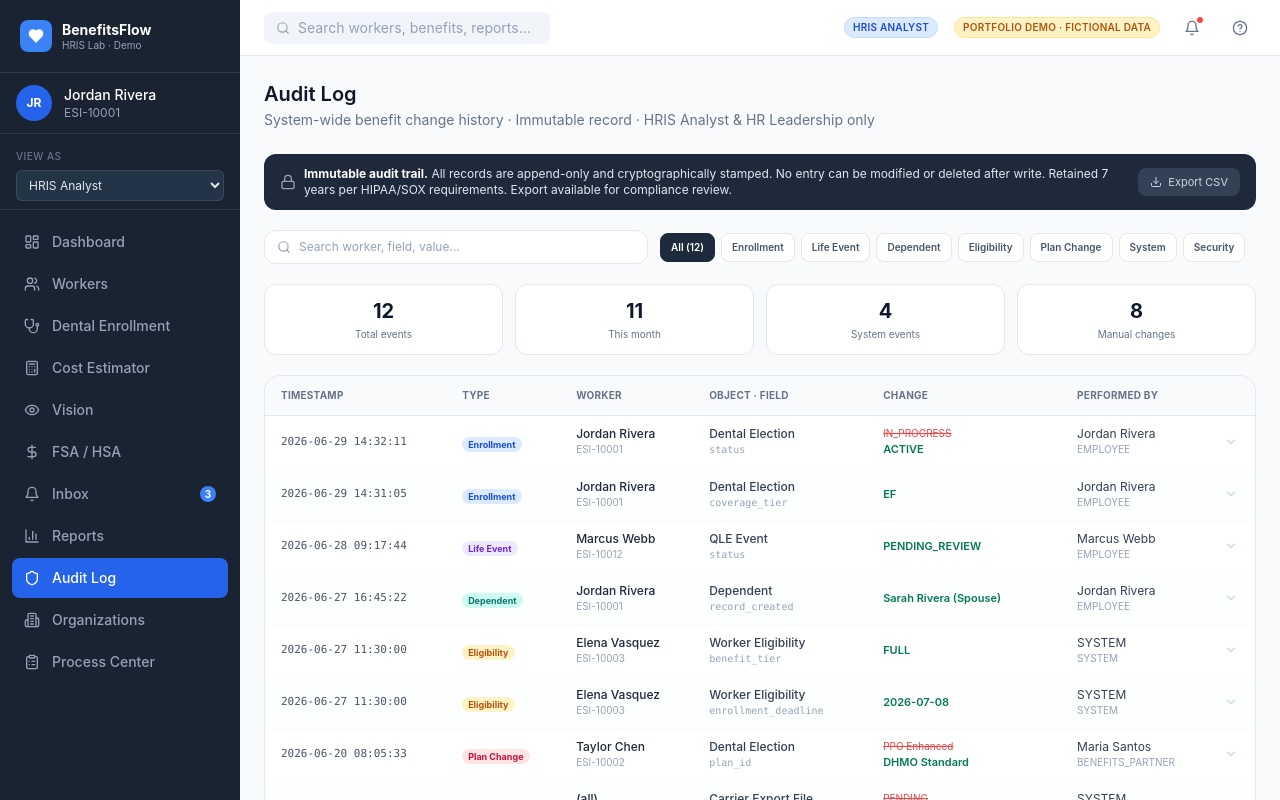
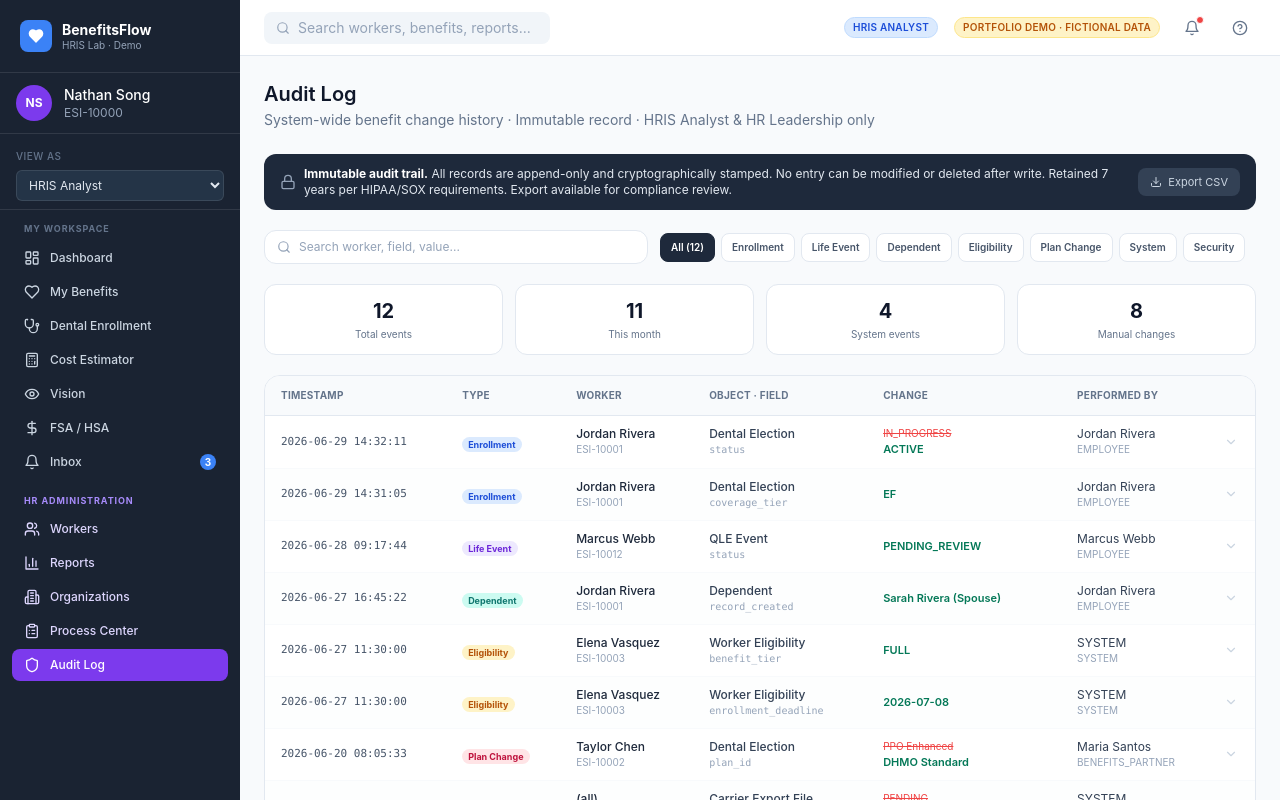
Before and after one commit to covercapy/benefitsflow, a Next.js app: page /audit in a window 1280 px wide. Shown: the top 800 px of the page. Built offline with nearby package versions, Linux system fonts and the light colour scheme.

Commit message:
feat: role-aware sidebar + table columns + Nathan Song

```diff
--- a/src/components/layout/AppShell.tsx
+++ b/src/components/layout/AppShell.tsx
@@ -7,11 +7,13 @@ import { Bell, Search, HelpCircle } from 'lucide-react'
 import { RoleContext, EMPLOYEE_ROLES } from '@/lib/role-context'
 import { ROLE_LABELS } from '@/types'
 
-// Demo mode: fixed worker for portfolio demo
-const DEMO_WORKER = {
-  name: 'Jordan Rivera',
-  employeeId: 'ESI-10001',
-  defaultRole: 'HRIS_ANALYST' as UserRole,
+// Role-based personas — name + ID change when role switches
+const ROLE_PERSONAS: Record<UserRole, { name: string; employeeId: string }> = {
+  EMPLOYEE:         { name: 'Jordan Rivera',  employeeId: 'ESI-10001' },
+  MANAGER:          { name: 'Lisa Park',       employeeId: 'ESI-10009' },
+  BENEFITS_PARTNER: { name: 'Taylor Chen',     employeeId: 'ESI-10002' },
+  HRIS_ANALYST:     { name: 'Nathan Song',      employeeId: 'ESI-10000' },
+  HR_LEADERSHIP:    { name: 'Morgan Walsh',    employeeId: 'ESI-10003' },
 }
 
 interface AppShellProps {
@@ -21,15 +23,16 @@ interface AppShellProps {
 }
 
 export function AppShell({ children, pageTitle, pageSubtitle }: AppShellProps) {
-  const [currentRole, setCurrentRole] = useState<UserRole>(DEMO_WORKER.defaultRole)
+  const [currentRole, setCurrentRole] = useState<UserRole>('HRIS_ANALYST')
+  const persona = ROLE_PERSONAS[currentRole]
 
   return (
     <RoleContext.Provider value={{ currentRole, setCurrentRole: setCurrentRole }}>
     <div className="flex min-h-screen bg-slate-50">
       <Sidebar
         currentRole={currentRole}
-        workerName={DEMO_WORKER.name}
-        employeeId={DEMO_WORKER.employeeId}
+        workerName={persona.name}
+        employeeId={persona.employeeId}
         onRoleChange={setCurrentRole}
       />
 
--- a/src/components/layout/Sidebar.tsx
+++ b/src/components/layout/Sidebar.tsx
@@ -6,7 +6,7 @@ import { cn } from '@/lib/utils'
 import { UserRole, ROLE_LABELS } from '@/types'
 import {
   LayoutDashboard, Users, Heart, FileText, BarChart3,
-  Settings, Shield, Bell, Building2, ChevronRight,
+  Shield, Bell, Building2,
   Stethoscope, Eye, DollarSign, ClipboardList, Calculator
 } from 'lucide-react'
 
@@ -14,23 +14,32 @@ interface NavItem {
   label: string
   href: string
   icon: React.ElementType
-  roles?: UserRole[]
   badge?: number
 }
 
-const navItems: NavItem[] = [
-  { label: 'Dashboard', href: '/dashboard', icon: LayoutDashboard },
-  { label: 'My Benefits', href: '/enroll', icon: Heart, roles: ['EMPLOYEE','MANAGER'] },
-  { label: 'Workers', href: '/workers', icon: Users, roles: ['BENEFITS_PARTNER','HRIS_ANALYST','HR_LEADERSHIP','MANAGER'] },
-  { label: 'Dental Enrollment', href: '/enroll/dental', icon: Stethoscope },
-  { label: 'Cost Estimator', href: '/enroll/estimator', icon: Calculator },
-  { label: 'Vision', href: '/enroll/vision', icon: Eye },
-  { label: 'FSA / HSA', href: '/enroll/fsa', icon: DollarSign },
-  { label: 'Inbox', href: '/inbox', icon: Bell, badge: 3 },
-  { label: 'Reports', href: '/reports', icon: BarChart3, roles: ['BENEFITS_PARTNER','HRIS_ANALYST','HR_LEADERSHIP'] },
-  { label: 'Audit Log', href: '/audit', icon: Shield, roles: ['HRIS_ANALYST','HR_LEADERSHIP'] },
-  { label: 'Organizations', href: '/organizations', icon: Building2, roles: ['HRIS_ANALYST','HR_LEADERSHIP'] },
-  { label: 'Process Center', href: '/processes', icon: ClipboardList, roles: ['BENEFITS_PARTNER','HRIS_ANALYST','HR_LEADERSHIP'] },
+// ── Personal enrollment nav (blue) — shown to all roles ─────
+const PERSONAL_NAV: NavItem[] = [
+  { label: 'Dashboard',        href: '/dashboard',        icon: LayoutDashboard },
+  { label: 'My Benefits',      href: '/enroll',           icon: Heart },
+  { label: 'Dental Enrollment',href: '/enroll/dental',    icon: Stethoscope },
+  { label: 'Cost Estimator',   href: '/enroll/estimator', icon: Calculator },
+  { label: 'Vision',           href: '/enroll/vision',    icon: Eye },
+  { label: 'FSA / HSA',        href: '/enroll/fsa',       icon: DollarSign },
+  { label: 'Inbox',            href: '/inbox',            icon: Bell, badge: 3 },
+]
+
+// ── Admin / HR nav (purple) — shown to HR roles only ────────
+const ADMIN_NAV: NavItem[] = [
+  { label: 'Workers',          href: '/workers',          icon: Users },
+  { label: 'Reports',          href: '/reports',          icon: BarChart3 },
+  { label: 'Organizations',    href: '/organizations',    icon: Building2 },
+  { label: 'Process Center',   href: '/processes',        icon: ClipboardList },
+  { label: 'Audit Log',        href: '/audit',            icon: Shield },
+]
+
+const HR_ROLES: UserRole[] = ['BENEFITS_PARTNER', 'HRIS_ANALYST', 'HR_LEADERSHIP']
+const MANAGER_ADMIN: NavItem[] = [
+  { label: 'Workers',          href: '/workers',          icon: Users },
 ]
 
 interface SidebarProps {
@@ -43,9 +52,50 @@ interface SidebarProps {
 export function Sidebar({ currentRole, workerName, employeeId, onRoleChange }: SidebarProps) {
   const pathname = usePathname()
 
-  const visibleItems = navItems.filter(item =>
-    !item.roles || item.roles.includes(currentRole)
-  )
+  const isHR = HR_ROLES.includes(currentRole)
+  const isManager = currentRole === 'MANAGER'
+
+  // Admin items visible to this role
+  const adminItems = isHR
+    ? ADMIN_NAV
+    : isManager
+    ? MANAGER_ADMIN
+    : []
+
+  // Filter admin-only items from personal nav for pure employee view
+  const personalItems = PERSONAL_NAV.filter(item => {
+    // Managers get My Benefits + Inbox but not enrollment wizard steps
+    if (isManager && ['/enroll', '/enroll/dental', '/enroll/vision', '/enroll/fsa', '/enroll/estimator'].includes(item.href)) return false
+    return true
+  })
+
+  function NavLink({ item, variant }: { item: NavItem; variant: 'personal' | 'admin' }) {
+    const Icon = item.icon
+    const isActive = pathname === item.href || pathname.startsWith(item.href + '/')
+    return (
+      <Link
+        href={item.href}
+        className={cn(
+          'flex items-center gap-2.5 px-3 py-2 rounded-lg text-xs font-medium transition-all',
+          isActive
+            ? variant === 'admin'
+              ? 'bg-violet-600 text-white'
+              : 'bg-blue-600 text-white'
+            : variant === 'admin'
+            ? 'text-violet-200 hover:bg-violet-900/40 hover:text-white'
+            : 'text-slate-300 hover:bg-white/10 hover:text-white'
+        )}
+      >
+        <Icon className="w-4 h-4 shrink-0" />
+        <span className="flex-1">{item.label}</span>
+        {item.badge && (
+          <span className="bg-blue-500 text-white text-[10px] font-bold rounded-full w-4 h-4 flex items-center justify-center">
+            {item.badge}
+          </span>
+        )}
+      </Link>
+    )
+  }
 
   return (
     <aside className="flex flex-col w-60 min-h-screen bg-[#1a2332] text-white shrink-0">
@@ -65,7 +115,10 @@ export function Sidebar({ currentRole, workerName, employeeId, onRoleChange }: S
       {/* Worker Profile */}
       <div className="px-4 py-3 border-b border-white/10">
         <div className="flex items-center gap-3">
-          <div className="w-9 h-9 rounded-full bg-blue-600 flex items-center justify-center text-xs font-bold text-white shrink-0">
+          <div className={cn(
+            'w-9 h-9 rounded-full flex items-center justify-center text-xs font-bold text-white shrink-0',
+            isHR ? 'bg-violet-600' : isManager ? 'bg-emerald-600' : 'bg-blue-600'
+          )}>
             {workerName.split(' ').map(n => n[0]).join('').toUpperCase()}
           </div>
           <div className="min-w-0">
@@ -92,26 +145,33 @@ export function Sidebar({ currentRole, workerName, employeeId, onRoleChange }: S
       )}
 
       {/* Navigation */}
-      <nav className="flex-1 px-3 py-3 space-y-0.5 overflow-y-auto">
-        {visibleItems.map(item => {
-          const Icon = item.icon
-          const isActive = pathname === item.href || pathname.startsWith(item.href + '/')
-          return (
-            <Link
-              key={item.href}
-              href={item.href}
-              className={cn('sidebar-nav-item', isActive && 'active')}
-            >
-              <Icon className="icon" />
-              <span className="flex-1">{item.label}</span>
-              {item.badge && (
-                <span className="bg-blue-500 text-white text-[10px] font-bold rounded-full w-4 h-4 flex items-center justify-center">
-                  {item.badge}
-                </span>
-              )}
-            </Link>
-          )
-        })}
+      <nav className="flex-1 px-3 py-3 overflow-y-auto space-y-4">
+
+        {/* Personal section — blue */}
+        <div>
+          <p className="text-[9px] font-bold text-slate-500 uppercase tracking-widest px-3 mb-1.5">
+            My Workspace
+          </p>
+          <div className="space-y-0.5">
+            {personalItems.map(item => (
+              <NavLink key={item.href} item={item} variant="personal" />
+            ))}
+          </div>
+        </div>
+
+        {/* Admin section — purple, only for HR/Manager */}
+        {adminItems.length > 0 && (
+          <div>
+            <p className="text-[9px] font-bold text-violet-400 uppercase tracking-widest px-3 mb-1.5">
+              {isHR ? 'HR Administration' : 'Team Management'}
+            </p>
+            <div className="space-y-0.5">
+              {adminItems.map(item => (
+                <NavLink key={item.href} item={item} variant="admin" />
+              ))}
+            </div>
+          </div>
+        )}
       </nav>
 
       {/* Footer */}
--- a/src/components/workers/WorkersTable.tsx
+++ b/src/components/workers/WorkersTable.tsx
@@ -5,6 +5,7 @@ import { formatDate, getDaysUntilDeadline, getDeadlineUrgency, getBenefitTierLab
 import { getDentalCarrierForState } from '@/types'
 import { Search, Filter, ChevronRight, AlertTriangle, CheckCircle2, Clock, XCircle } from 'lucide-react'
 import Link from 'next/link'
+import { useRole } from '@/lib/role-context'
 
 // Demo data (mirrors seed data)
 const DEMO_WORKERS = [
@@ -35,8 +36,20 @@ const STATUS_CONFIG: Record<string, { label: string; class: string; icon: React.
 export function WorkersTable() {
   const [search, setSearch] = useState('')
   const [statusFilter, setStatusFilter] = useState<string>('ALL')
+  const { currentRole } = useRole()
 
-  const filtered = DEMO_WORKERS.filter(w => {
+  // Role-based column visibility
+  const showCarrier    = currentRole !== 'MANAGER'
+  const showTier       = currentRole === 'HRIS_ANALYST' || currentRole === 'HR_LEADERSHIP'
+  const showDeadline   = currentRole !== 'MANAGER'
+  const showOrgCol     = currentRole === 'HRIS_ANALYST' || currentRole === 'HR_LEADERSHIP'
+
+  // Managers only see their direct-report org
+  const visibleWorkers = currentRole === 'MANAGER'
+    ? DEMO_WORKERS.filter(w => w.org === 'Sunrise Post-Acute Care')
+    : DEMO_WORKERS
+
+  const filtered = visibleWorkers.filter(w => {
     const matchSearch = search === '' ||
       w.name.toLowerCase().includes(search.toLowerCase()) ||
       w.employeeId.toLowerCase().includes(search.toLowerCase()) ||
@@ -81,11 +94,12 @@ export function WorkersTable() {
           <thead>
             <tr>
               <th className="text-left">Worker</th>
-              <th className="text-left">State / Carrier</th>
-              <th className="text-left">Benefit Tier</th>
+              {showCarrier   && <th className="text-left">State / Carrier</th>}
+              {showTier      && <th className="text-left"><span className="text-violet-600">Benefit Tier</span></th>}
               <th className="text-left">Dental Status</th>
               <th className="text-left">Plan</th>
-              <th className="text-left">Deadline</th>
+              {showDeadline  && <th className="text-left">Deadline</th>}
+              {showOrgCol    && <th className="text-left"><span className="text-violet-600">Organization</span></th>}
               <th />
             </tr>
           </thead>
@@ -101,7 +115,8 @@ export function WorkersTable() {
                 <tr key={w.id} className="cursor-pointer group">
                   <td>
                     <div className="flex items-center gap-2.5">
-                      <div className="w-8 h-8 rounded-full bg-blue-100 text-blue-700 flex items-center justify-center text-xs font-bold shrink-0">
+                      <div className={cn('w-8 h-8 rounded-full flex items-center justify-center text-xs font-bold shrink-0',
+                        showTier ? 'bg-violet-100 text-violet-700' : 'bg-blue-100 text-blue-700')}>
                         {getInitials(w.name.split(' ')[0], w.name.split(' ')[1])}
                       </div>
                       <div>
@@ -110,14 +125,18 @@ export function WorkersTable() {
                       </div>
                     </div>
                   </td>
+                  {showCarrier && (
                     <td>
                       <p className="text-sm text-slate-700">{w.state}</p>
                       <p className="text-xs text-slate-400">{carrier}</p>
                     </td>
+                  )}
+                  {showTier && (
                     <td>
-                    <span className="text-xs text-slate-600">{getBenefitTierLabel(w.tier)}</span>
+                      <span className="text-xs text-violet-700 font-medium">{getBenefitTierLabel(w.tier)}</span>
                       <p className="text-[10px] text-slate-400">{w.category === 'FAST_TRACK' ? 'Fast-track' : 'Standard (60-day)'}</p>
                     </td>
+                  )}
                   <td>
                     <span className={cn('inline-flex items-center gap-1 text-xs font-medium px-2 py-0.5 rounded-full', status.class)}>
                       <StatusIcon className="w-3 h-3" />
@@ -125,6 +144,7 @@ export function WorkersTable() {
                     </span>
                   </td>
                   <td className="text-sm text-slate-600">{w.dentalPlan}</td>
+                  {showDeadline && (
                     <td>
                       {days !== null && (
                         <span className={cn('text-xs font-medium', {
@@ -136,6 +156,10 @@ export function WorkersTable() {
                         </span>
                       )}
                     </td>
+                  )}
+                  {showOrgCol && (
+                    <td className="text-xs text-slate-500">{w.org}</td>
+                  )}
                   <td>
                     <Link href={`/workers/${w.employeeId}`}
                       className="text-blue-600 hover:text-blue-800 opacity-0 group-hover:opacity-100 transition-opacity">
```
Also changed, not shown: src/components/dental/DentalEnrollmentWizard.tsx (+85 -6 lines). Lines whose indentation alone changed are shown as unchanged.
